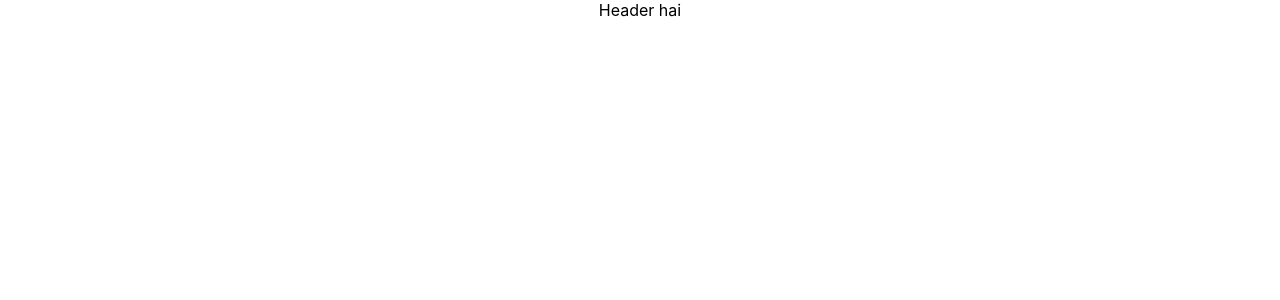
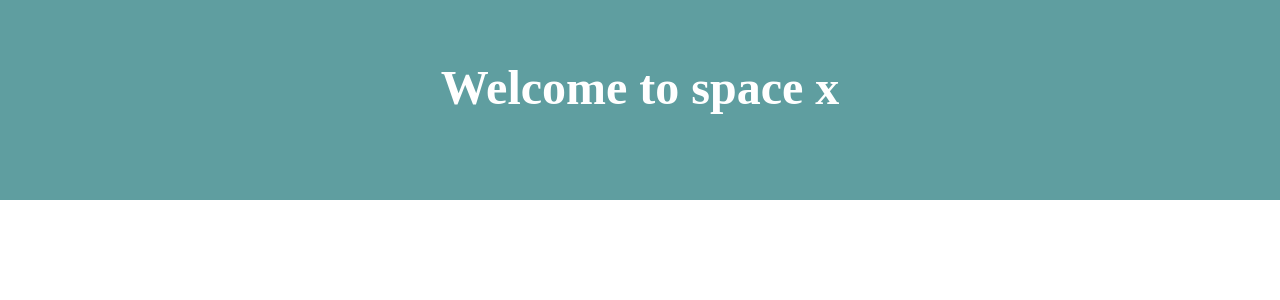
Before and after one commit to nthalamanchi/test, a React (Create React App) app: page / in a window 1280 px wide. Shown: the top 300 px of the page. Built offline with nearby package versions, Linux system fonts and the light colour scheme.

Commit message:
header update

```diff
--- a/src/App.css
+++ /dev/null
@@ -1,38 +0,0 @@
-.App {
-  text-align: center;
-}
-
-.App-logo {
-  height: 40vmin;
-  pointer-events: none;
-}
-
-@media (prefers-reduced-motion: no-preference) {
-  .App-logo {
-    animation: App-logo-spin infinite 20s linear;
-  }
-}
-
-.App-header {
-  background-color: #282c34;
-  min-height: 100vh;
-  display: flex;
-  flex-direction: column;
-  align-items: center;
-  justify-content: center;
-  font-size: calc(10px + 2vmin);
-  color: white;
-}
-
-.App-link {
-  color: #61dafb;
-}
-
-@keyframes App-logo-spin {
-  from {
-    transform: rotate(0deg);
-  }
-  to {
-    transform: rotate(360deg);
-  }
-}
--- a/src/App.js
+++ b/src/App.js
@@ -1,11 +1,9 @@
 
-import './App.css';
 import Header from './header Components/Header';
-
+import './style.css'
 function App() {
   return (
     <div className="App">
-
       <Header/>
     </div>
   );
--- a/src/header Components/Header.js
+++ b/src/header Components/Header.js
@@ -1,9 +1,11 @@
 import React, { Component } from 'react'
-
+import "./style.css"
 export default class Header extends Component {
   render() {
     return (
-      <div>Header hai</div>
+      <div className='Header'>
+         <h1>Welcome to space x</h1>
+      </div>
     )
   }
 }
--- /dev/null
+++ b/src/header Components/style.css
@@ -0,0 +1,12 @@
+.Header{
+    background-color: cadetblue;
+    height: 200px;
+    width: 100%;
+}
+.Header h1{
+    color: white;
+    margin: 0px;
+    text-align: center;
+    font-size: 48px;
+    padding-top: 60px;
+}
--- a/src/index.css
+++ /dev/null
@@ -1,13 +0,0 @@
-body {
-  margin: 0;
-  font-family: -apple-system, BlinkMacSystemFont, 'Segoe UI', 'Roboto', 'Oxygen',
-    'Ubuntu', 'Cantarell', 'Fira Sans', 'Droid Sans', 'Helvetica Neue',
-    sans-serif;
-  -webkit-font-smoothing: antialiased;
-  -moz-osx-font-smoothing: grayscale;
-}
-
-code {
-  font-family: source-code-pro, Menlo, Monaco, Consolas, 'Courier New',
-    monospace;
-}
--- a/src/index.js
+++ b/src/index.js
@@ -1,6 +1,5 @@
 import React from 'react';
 import ReactDOM from 'react-dom/client';
-import './index.css';
 import App from './App';
 import reportWebVitals from './reportWebVitals';
 
--- /dev/null
+++ b/src/style.css
@@ -0,0 +1,3 @@
+body{
+    margin: 0px;
+}
```
